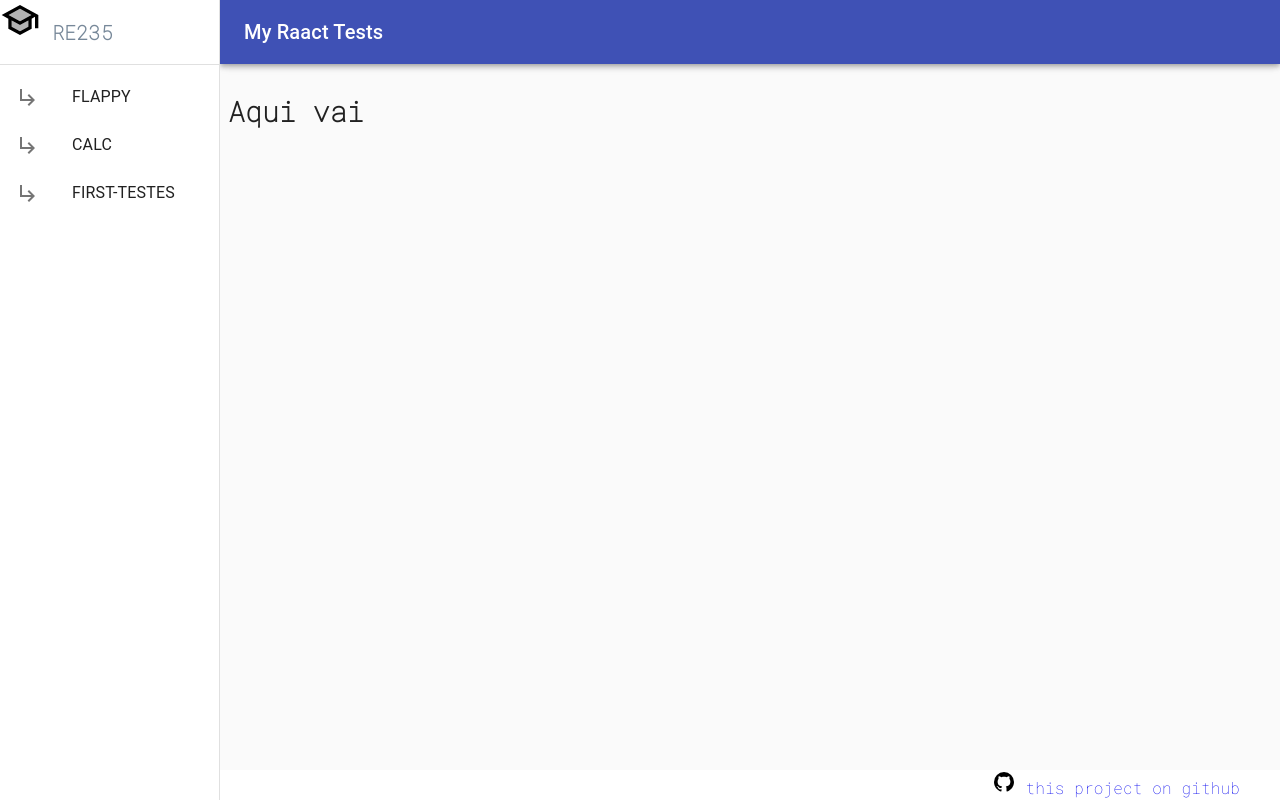
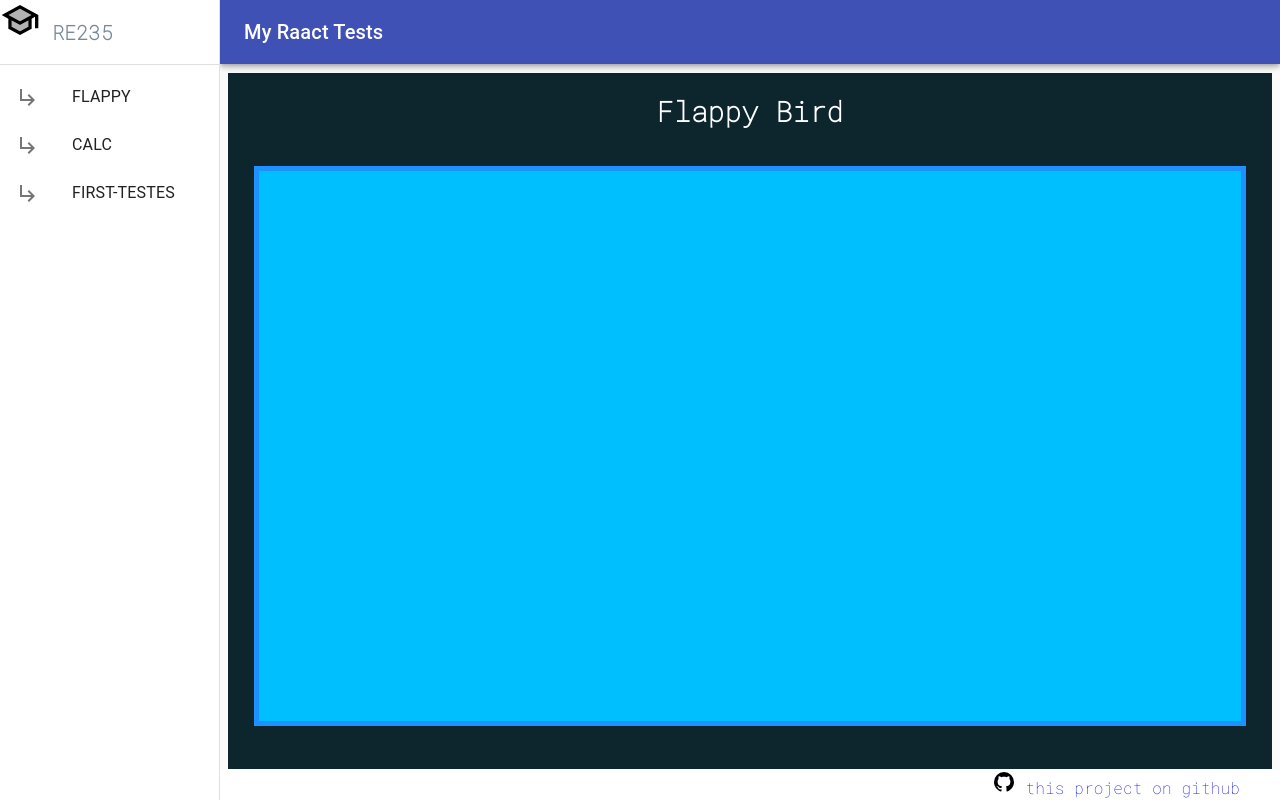
Before and after one commit to maracunha/my-react-playground, a React (Create React App) app: page /flappy in a window 1280 px wide. Built offline with nearby package versions, Linux system fonts and the light colour scheme.

Commit message:
add flappybird - fisrt part2

```diff
--- a/src/containers/Flappy/index.js
+++ b/src/containers/Flappy/index.js
@@ -1,10 +1,48 @@
 import React from "react";
 
+import './styles.css'
+
+function novoElemento() {
+
+};
+
+function Bird(alturaJogo) {
+  let flying = false
+
+  this.elemento = novoElemento('img', 'bird')
+  this.elemento.src = 'imgs/bird.png'
+
+  this.getY = () => parseInt(this.elemento.style.bottom.split('px')[0])
+  this.setY = y => this.elemento.style.bottom = `${y}px`
+
+  window.onkeydown = e => flying = true
+  window.onkeyup = e => flying = false
+
+  this.animar = () => {
+    const novoY = this.getY() + (flying ? 8 : -5)
+    const alturaMaxima = alturaJogo - this.elemento.clientHeight
+
+    if (novoY <= 0) {
+      this.setY(0)
+    } else if (novoY >= alturaMaxima) {
+      this.setY(alturaMaxima)
+    } else {
+      this.setY(novoY)
+    }
+  }
+
+  this.setY(alturaJogo / 2)
+}
 
 function Flappy() {
 
   return (
-    <h1>Aqui vai</h1>
+    <div className='body'>
+      <div className="content">
+        <h1>Flappy Bird</h1>
+        <div className='flappy'></div>
+      </div>
+    </div>
   )
 };
 
--- a/src/containers/Flappy/flappy.css
+++ b/src/containers/Flappy/styles.css
@@ -2,18 +2,14 @@
   box-sizing: border-box;
 }
 
-html {
-  height: 100%;
-}
-
-body{
+.body{
   margin: 0;
   background-color: #0D262D;
   color: #fff;
   height: 100%;
 }
 
-.conteudo {
+.content {
   display: flex;
   flex-direction: column;
   align-items: center;
@@ -26,11 +22,11 @@ body{
   src: url('./fonts/Pixel.ttf');
 }
 
-[wm-flappy] {
+.flappy {
   position: relative;
   border: 5px solid dodgerblue;
-  height: 700px;
-  width: 1200px;
+  height: 70vh;
+  width: 95%;
   margin: 15px;
   background-color: deepskyblue;
   overflow: hidden;
```
Also changed, not shown: src/containers/Flappy/flappy.html (deleted, +0 -16 lines), src/containers/Flappy/flappy.js (+21 -39 lines), src/containers/Flappy/img/bird.png (renamed from src/containers/Flappy/img/passaro.png).
